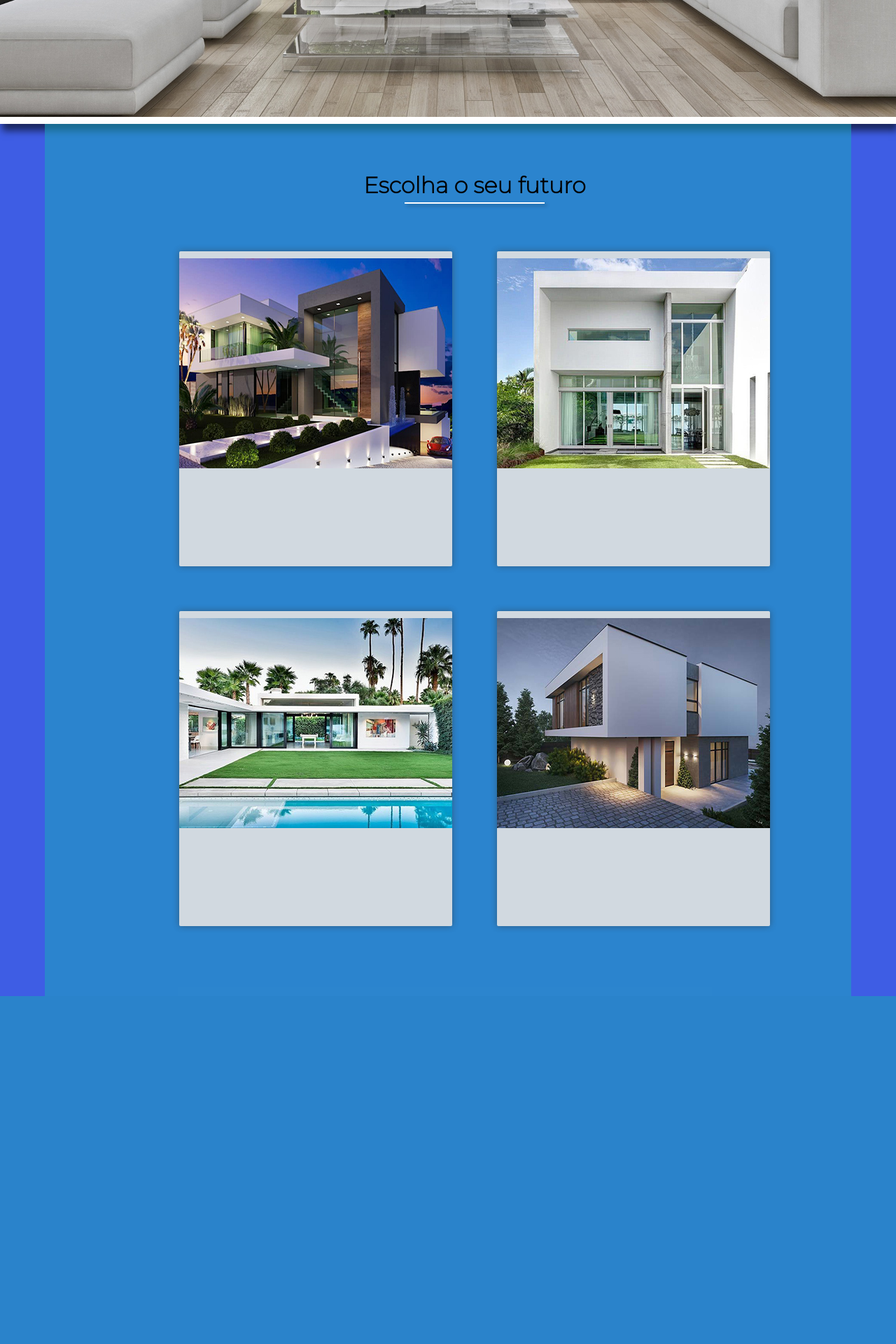
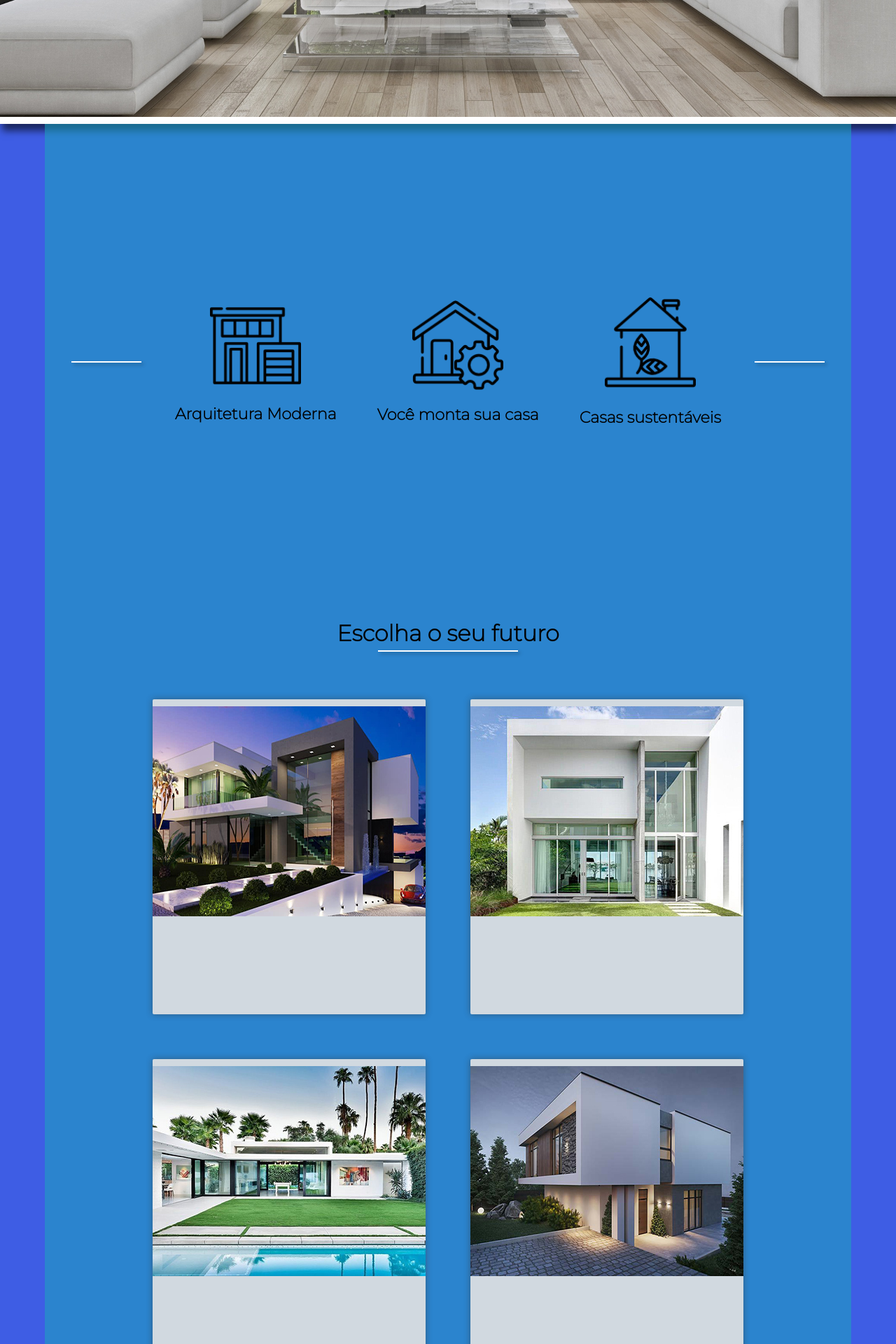
Before and after one commit to CristianBCandia/Landing-Page-html-css, a PHP site: page / in a window 1280 px wide. Shown: the part 623-2543 px from the top of the page at 70% size. Before the commit the page ends 2046 px from the top, so only its background shows below. Run offline with PHP 8.4, Linux system fonts and the light colour scheme.

Commit message:
CSS: add icons from benefits

```diff
--- /dev/null
+++ b/css/advantages.css
@@ -0,0 +1,49 @@
+.advantages {
+
+    display: flex;
+    height: 80vh;
+    justify-content: space-evenly;
+    align-items: center;
+    font-family:  'Montserrat', sans-serif;
+    font-weight: bold;
+    font-size: 1.4rem;
+    color: black;
+
+}
+
+.advantages::before {
+
+    content: '';
+    display: block;
+    width: 100px;
+    height: 2px;
+    background: #fff;
+
+    box-shadow: 3px 3px 5px rgba(0, 0, 0, 0.342);
+
+}
+.advantages::after {
+
+    content: '';
+    display: block;
+    width: 100px;
+    height: 2px;
+    background: #fff;
+    box-shadow: 3px 3px 5px rgba(0, 0, 0, 0.342);
+
+}
+
+.adv-item {
+
+    display: flex;
+    flex-direction: column;
+    align-items: center;
+    padding: 10px;
+}
+
+.adv-item > img{
+
+    width: 130px;
+    padding-bottom: 10px;
+
+}
--- a/css/cards.css
+++ b/css/cards.css
@@ -17,7 +17,7 @@
     grid-template-rows: 50px 1fr 1fr;
     grid-template-columns: 1fr 1fr;
     grid-gap: 5vw;
-    margin: 6vh 10vw 0 15vw;
+    margin: 6vh 12vw 0 12vw;
 }
 
 .title-cards {
--- a/css/style.css
+++ b/css/style.css
@@ -22,6 +22,7 @@ body {
     z-index: 10;
     border-bottom: rgb(255, 255, 255) 10px solid;
 }
+
 
 legend {
 
--- a/index.html
+++ b/index.html
@@ -5,6 +5,7 @@
     <meta name="viewport" content="width=device-width, initial-scale=1.0">
     <link rel="stylesheet" type="text/css" href="css/style.css">
     <link rel="stylesheet" type="text/css" href="css/cards.css">
+    <link rel="stylesheet" type="text/css" href="css/advantages.css">
     <link href="https://fonts.googleapis.com/css2?family=Montserrat:wght@200&display=swap" rel="stylesheet">
     <title>Casa Nova</title>
 </head>
@@ -27,6 +28,21 @@
 </div>
 <div class="background-card-container">
 
+    <section class="advantages">
+        <div class="adv-item">
+            <img src="img/adv1.png">
+            <p>Arquitetura Moderna</p>
+        </div>
+        <div class="adv-item">
+            <img src="img/adv2.png">
+            <p>Você monta sua casa</p>
+        </div>
+        <div class="adv-item">
+            <img src="img/adv3.png">
+            <p>Casas sustentáveis</p>
+        </div>
+    </section>
+
     <div class="card-container">
 
         <h2 class="title-cards">Escolha o seu futuro</h2>
@@ -48,6 +64,5 @@
 
 </div>
 
-
 </body>
 </html>
```
Also changed, not shown: img/adv1.png (added), img/adv2.png (added), img/adv3.png (added).
